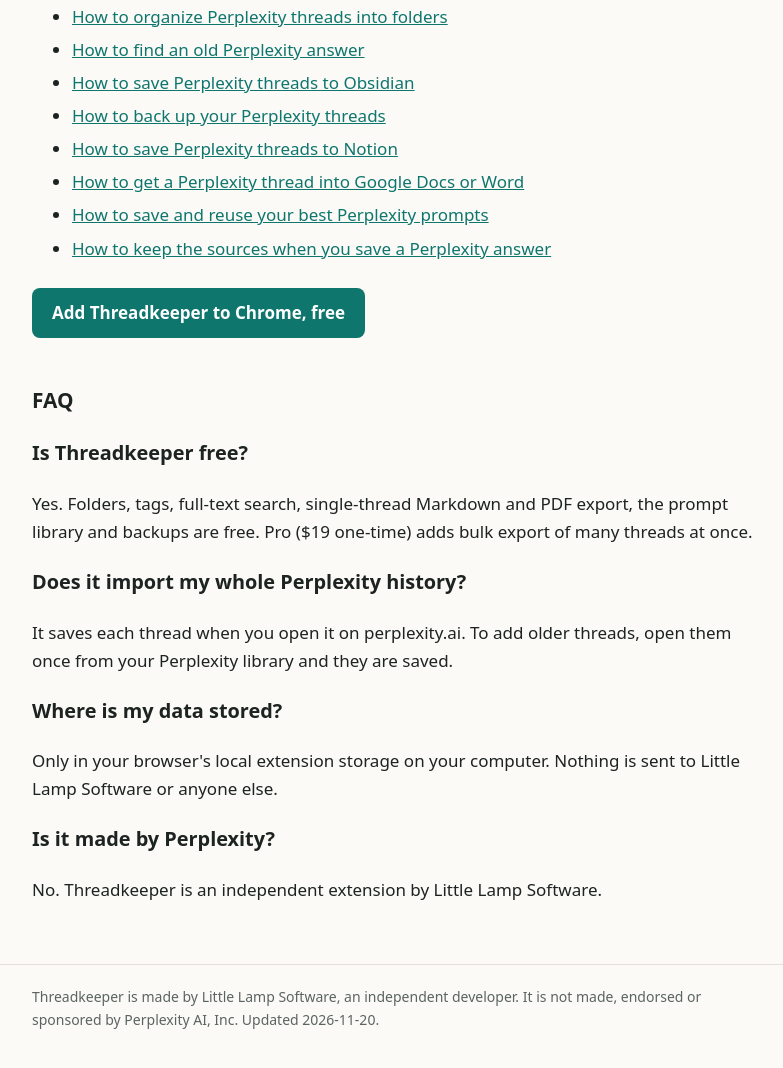
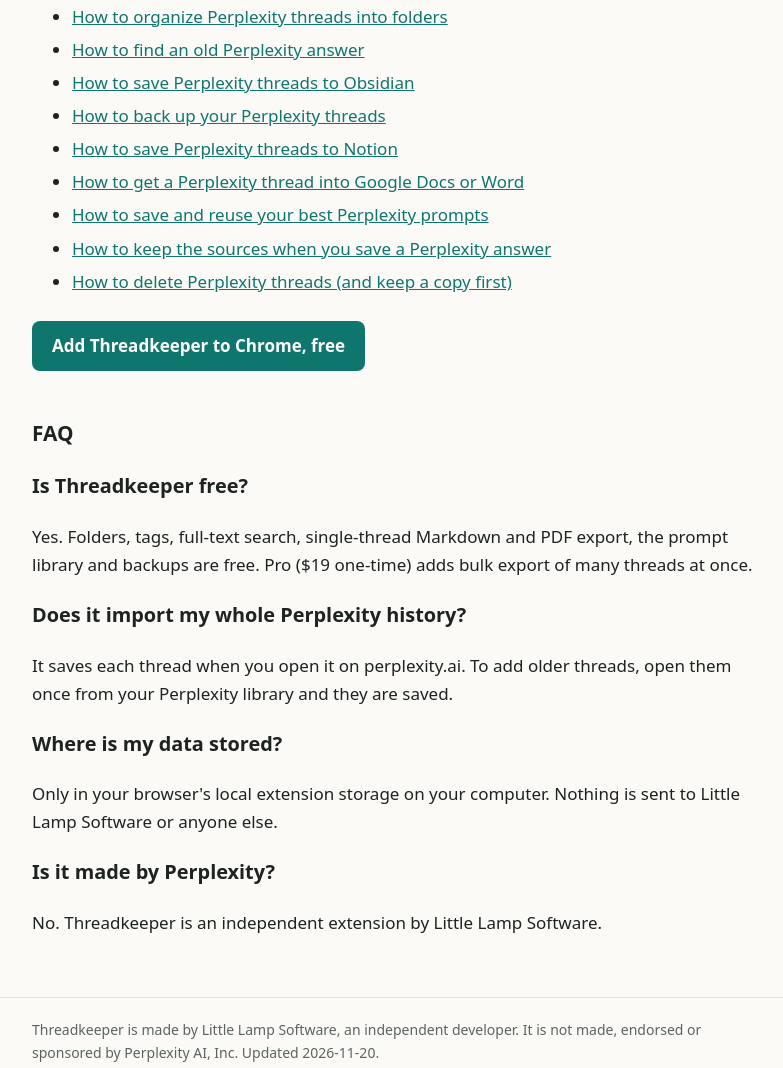
Before and after one commit to claudeupnext/threadkeeper, a plain HTML site: page index.html in a window 1280 px wide. Shown: the part 2082-3150 px from the top of the page, without its empty margins (246-1029 px from the left). Drawn offline with Linux system fonts and the light colour scheme.

Commit message:
Update landing page and sitemap for 10 guides

```diff
--- a/index.html
+++ b/index.html
@@ -38,6 +38,7 @@ table{border-collapse:collapse;width:100%;font-size:15px}td,th{border-bottom:1px
 <li><a href="guides/perplexity-to-notion.html">How to save Perplexity threads to Notion</a></li>
 <li><a href="guides/perplexity-to-google-docs-word.html">How to get a Perplexity thread into Google Docs or Word</a></li>
 <li><a href="guides/save-perplexity-prompts.html">How to save and reuse your best Perplexity prompts</a></li>
-<li><a href="guides/keep-perplexity-sources.html">How to keep the sources when you save a Perplexity answer</a></li></ul><p><a class="cta" href="https://chromewebstore.google.com/detail/threadkeeper-folders-sear/aofmloaeblkkckkbfphckmkejgonkdnf">Add Threadkeeper to Chrome, free</a></p><h2>FAQ</h2><h3>Is Threadkeeper free?</h3><p>Yes. Folders, tags, full-text search, single-thread Markdown and PDF export, the prompt library and backups are free. Pro ($19 one-time) adds bulk export of many threads at once.</p><h3>Does it import my whole Perplexity history?</h3><p>It saves each thread when you open it on perplexity.ai. To add older threads, open them once from your Perplexity library and they are saved.</p><h3>Where is my data stored?</h3><p>Only in your browser's local extension storage on your computer. Nothing is sent to Little Lamp Software or anyone else.</p><h3>Is it made by Perplexity?</h3><p>No. Threadkeeper is an independent extension by Little Lamp Software.</p></main>
+<li><a href="guides/keep-perplexity-sources.html">How to keep the sources when you save a Perplexity answer</a></li>
+<li><a href="guides/delete-perplexity-threads.html">How to delete Perplexity threads (and keep a copy first)</a></li></ul><p><a class="cta" href="https://chromewebstore.google.com/detail/threadkeeper-folders-sear/aofmloaeblkkckkbfphckmkejgonkdnf">Add Threadkeeper to Chrome, free</a></p><h2>FAQ</h2><h3>Is Threadkeeper free?</h3><p>Yes. Folders, tags, full-text search, single-thread Markdown and PDF export, the prompt library and backups are free. Pro ($19 one-time) adds bulk export of many threads at once.</p><h3>Does it import my whole Perplexity history?</h3><p>It saves each thread when you open it on perplexity.ai. To add older threads, open them once from your Perplexity library and they are saved.</p><h3>Where is my data stored?</h3><p>Only in your browser's local extension storage on your computer. Nothing is sent to Little Lamp Software or anyone else.</p><h3>Is it made by Perplexity?</h3><p>No. Threadkeeper is an independent extension by Little Lamp Software.</p></main>
 <footer><div class="w">Threadkeeper is made by Little Lamp Software, an independent developer. It is not made, endorsed or sponsored by Perplexity AI, Inc. Updated 2026-11-20.</div></footer>
 </body></html>
--- a/sitemap.xml
+++ b/sitemap.xml
@@ -11,5 +11,6 @@
 <url><loc>https://claudeupnext.github.io/threadkeeper/guides/perplexity-to-google-docs-word.html</loc><lastmod>2026-11-20</lastmod></url>
 <url><loc>https://claudeupnext.github.io/threadkeeper/guides/save-perplexity-prompts.html</loc><lastmod>2026-11-20</lastmod></url>
 <url><loc>https://claudeupnext.github.io/threadkeeper/guides/keep-perplexity-sources.html</loc><lastmod>2026-11-20</lastmod></url>
+<url><loc>https://claudeupnext.github.io/threadkeeper/guides/delete-perplexity-threads.html</loc><lastmod>2026-11-23</lastmod></url>
 <url><loc>https://claudeupnext.github.io/threadkeeper/privacy.html</loc><lastmod>2026-11-20</lastmod></url>
 </urlset>
```
